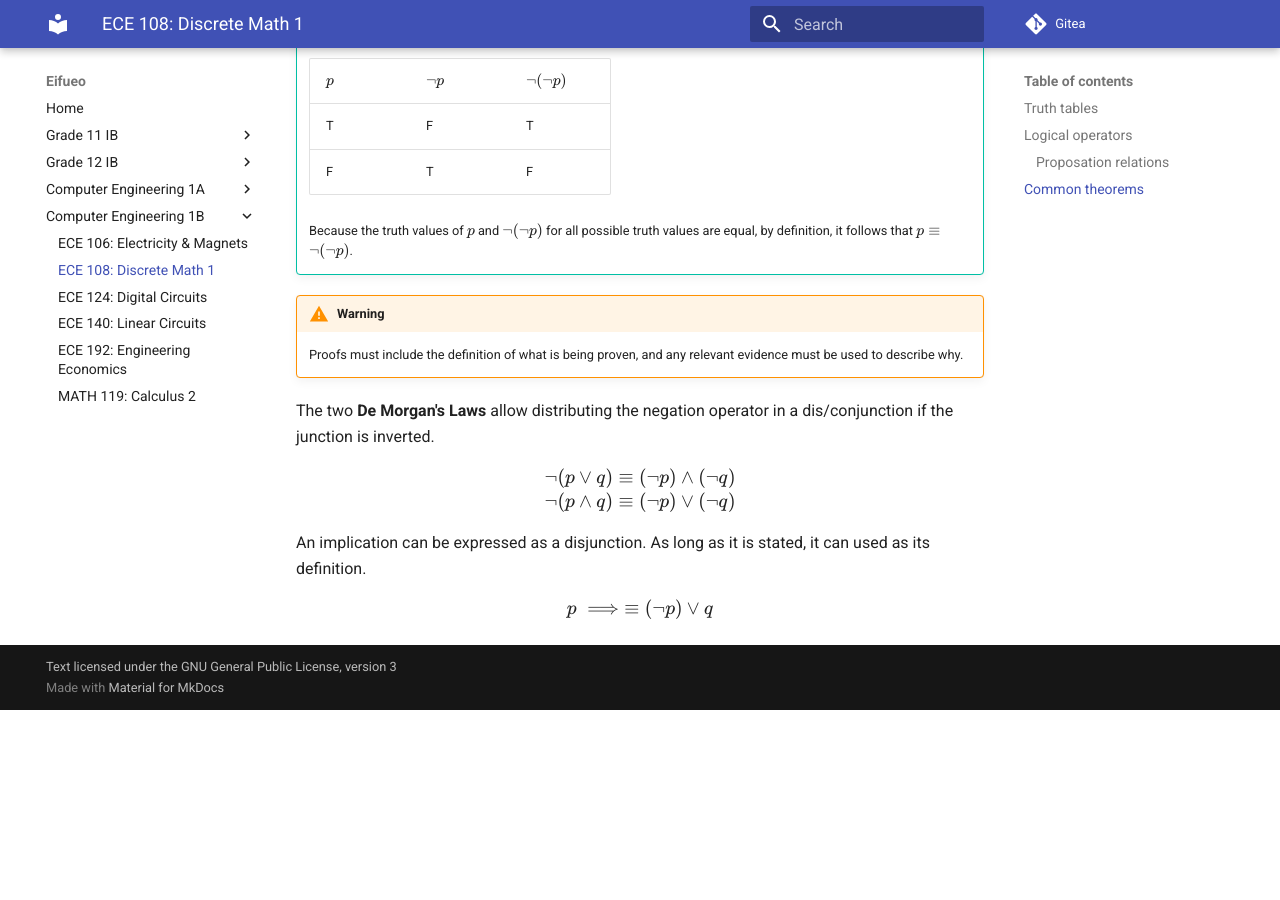
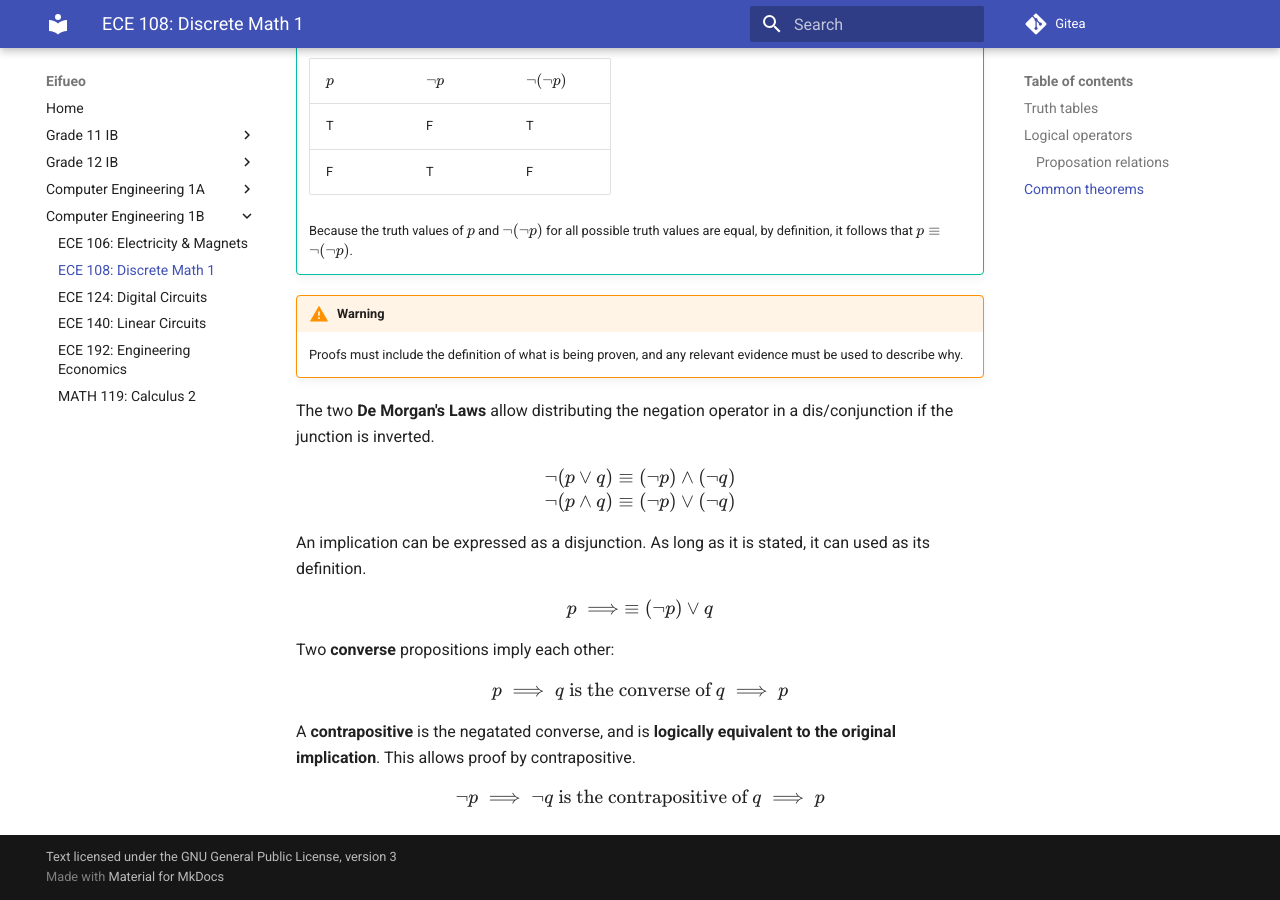
Before and after one commit to potatoeggy/eifueo, an MkDocs documentation site: the page built from docs/1b/ece108.md, in a window 1280 px wide and 900 px high, scrolled down 2859 px. Built offline with MkDocs 1.6.1 and Material for MkDocs 9.7.7, drawn with Linux system fonts in a browser that asks for light colours; before the commit the page ends 3569 px from its top, so only the background shows below that.

Commit message:
ece108: complete converse contrapositive

```diff
--- a/docs/1b/ece108.md
+++ b/docs/1b/ece108.md
@@ -111,3 +111,11 @@ $$
 An implication can be expressed as a disjunction. As long as it is stated, it can used as its definition.
 
 $$p\implies \equiv (\neg p)\vee q$$
+
+Two **converse** propositions imply each other:
+
+$$p\implies q\text{ is the converse of }q\implies p$$
+
+A **contrapositive** is the negatated converse, and is **logically equivalent to the original implication**. This allows proof by contrapositive.
+
+$$\neg p\implies\neg q\text{ is the contrapositive of }q\implies p$$
```
